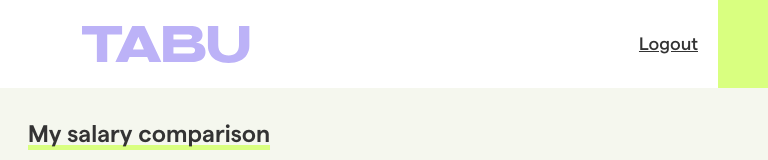
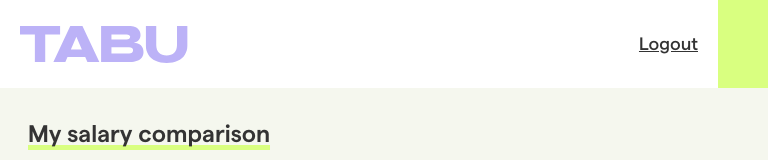
Before and after one commit to Vatroslav/tabu-app, a Vue app: page /results in a window 768 px wide. Shown: the top 160 px of the page. Built offline with nearby package versions, Linux system fonts and the light colour scheme; no server answers; sample sign-in values are in the browser's storage; what vue3-google-login would draw is missing.

Commit message:
fix: align navbar logo with page content by standardizing padding

```diff
--- a/src/components/NavbarItem.vue
+++ b/src/components/NavbarItem.vue
@@ -57,7 +57,7 @@ nav {
     }
 
     .small-logo-app {
-        padding: 25px;
+        padding: 20px;
     }
 
     .logout-button {
@@ -72,7 +72,7 @@ nav {
     }
 
     .small-logo-app {
-        padding: 82px;
+        padding: 20px;
     }
 
     .logout-button {
```
